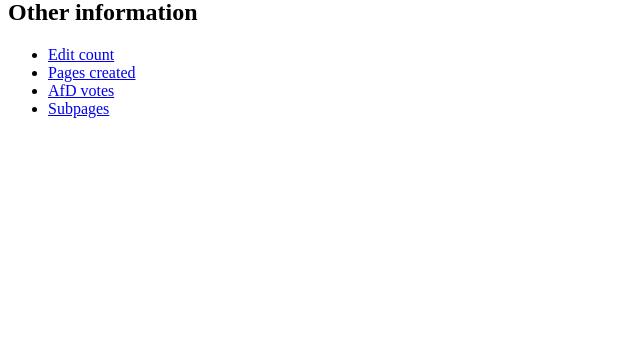
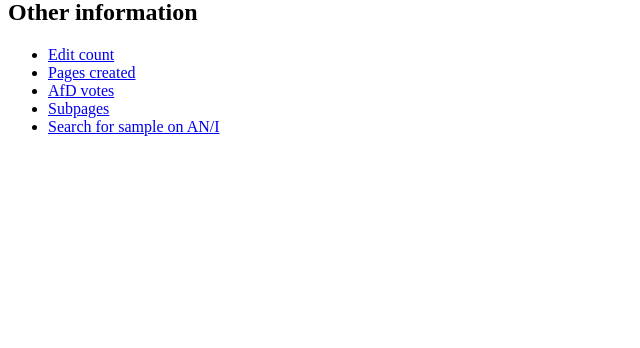
Before and after one commit to riceissa/wikidossier, a Flask app: a page that uses templates/user_result.html in a window 1280 px wide. Shown: the part 452-800 px from the top of the page, without its empty margins (0-640 px from the left). Run offline with Flask 2, Linux system fonts and the light colour scheme; data that the repository does not hold is empty.

Commit message:
Add AN/I

```diff
--- a/templates/user_result.html
+++ b/templates/user_result.html
@@ -15,6 +15,7 @@
       <li><a href="https://tools.wmflabs.org/xtools/pages/?user={{ username }}&amp;project=en.wikipedia.org&amp;namespace=all&amp;redirects=none">Pages created</a></li>
       <li><a href="https://tools.wmflabs.org/afdstats/afdstats.py?name={{ username }}&amp;max=500&amp;startdate=&amp;altname=">AfD votes</a></li>
       <li><a href="https://en.wikipedia.org/wiki/Special:PrefixIndex/User:{{ username }}/">Subpages</a></li>
+      <li><a href="https://en.wikipedia.org/wiki/Special:Search?search={{ username }}&amp;prefix=Wikipedia%3AAdministrators'+noticeboard&amp;fulltext=Search&amp;fulltext=Search">Search for {{ username}} on AN/I</a></li>
     </ul>
   </body>
 </html>
```
